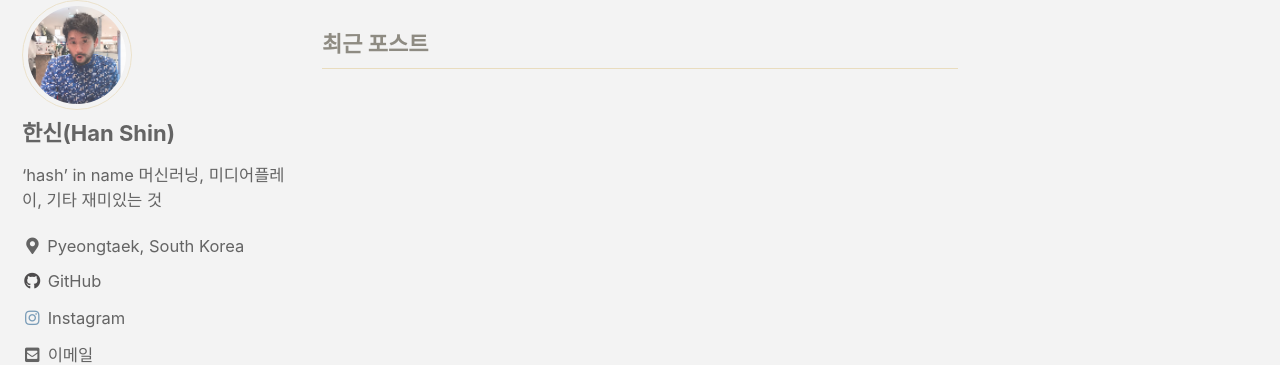
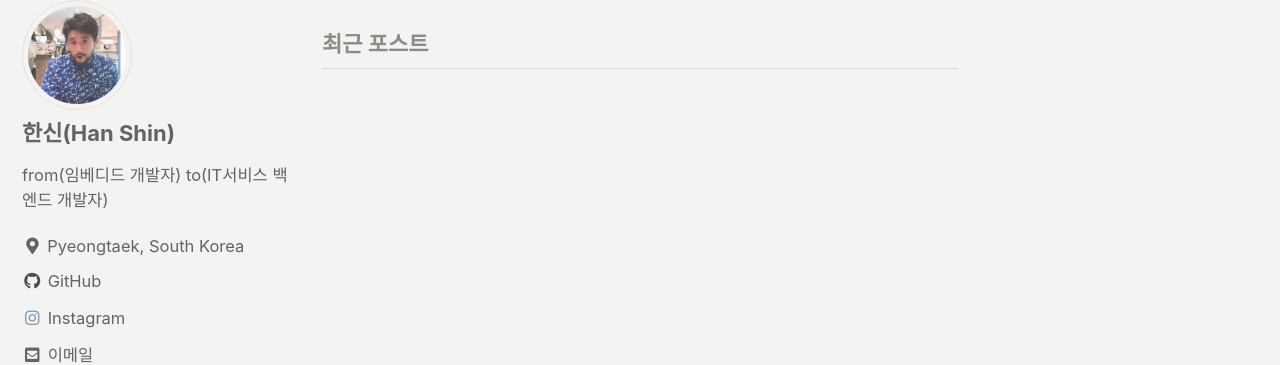
Before and after one commit to ha7sh17/ha7sh17.github.io, a Jekyll site: the page built from index.html, in a window 1280 px wide. Shown: the part 111-476 px from the top of the page. Built offline with Jekyll 4.4.1, drawn with Linux system fonts in a browser that asks for light colours; cached includes are drawn as plain includes; the list of posts is cut into pages by our own code.

Commit message:
profile changed

```diff
--- a/_config.yml
+++ b/_config.yml
@@ -96,7 +96,7 @@ analytics:
 author:
   name             : "한신(Han Shin)"
   avatar           : "/assets/images/88x88.png"
-  bio              : "'hash' in name\n머신러닝, 미디어플레이, 기타 재미있는 것"
+  bio              : "from(임베디드 개발자) to(IT서비스 백엔드 개발자)"
   location         : "Pyeongtaek, South Korea"
   email            : "ha7sh17@gmail.com"
   links:
```
